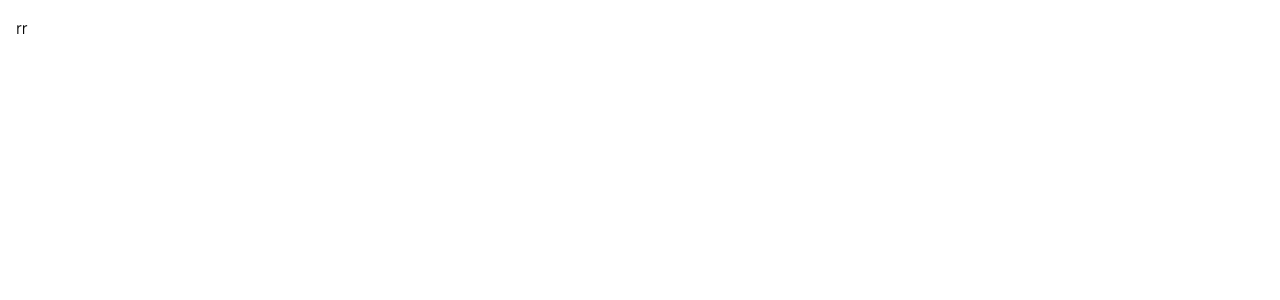
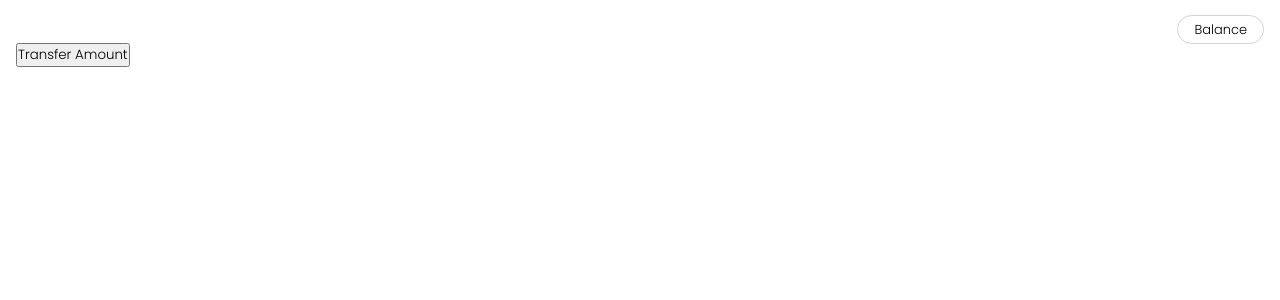
Before and after one commit to adityac937/transfer-amount, an Angular app: page / in a window 1280 px wide. Shown: the top 300 px of the page. Built offline with nearby package versions, Linux system fonts and the light colour scheme.

Commit message:
json phase

```diff
--- a/src/app/app.component.html
+++ b/src/app/app.component.html
@@ -1 +1,8 @@
-<p>rr</p>
+<app-topnav></app-topnav>
+
+<div>
+    <button (click)="transferAmount()">Transfer Amount</button>
+    <div>
+
+    </div>
+</div>
--- a/src/app/app.component.scss
+++ b/src/app/app.component.scss
@@ -9,3 +9,44 @@
 body {
   padding: 16px;
 }
+
+.topnav {
+
+  ul {
+    height: 100%;
+    @extend .d-flex;
+    @extend .justify-content-end;
+
+    li {
+      list-style: none;
+
+      a {
+        border: 1px solid lightgray;
+        border-radius: 28px;
+        padding: 4px 16px;
+        font-size: small;
+        cursor: pointer;
+
+        &:hover {
+          box-shadow: 2px 3px 12px -2px lightskyblue;
+        }
+      }
+    }
+  }
+}
+
+.d-flex {
+  display: flex;
+}
+
+.justify-content-between {
+  justify-content: space-between;
+}
+
+.justify-content-end {
+  justify-content: end;
+}
+
+.align-items-center {
+  align-items: center;
+}
--- a/src/app/app.component.ts
+++ b/src/app/app.component.ts
@@ -7,4 +7,5 @@ import { Component } from '@angular/core';
 })
 export class AppComponent {
   title = 'traveller';
+  transferAmount() { }
 }
--- a/src/app/app.module.ts
+++ b/src/app/app.module.ts
@@ -3,10 +3,12 @@ import { NgModule } from '@angular/core';
 import { BrowserModule } from '@angular/platform-browser';
 
 import { AppComponent } from './app.component';
+import { TopNavComponent } from './app/topnav';
 
 @NgModule({
   declarations: [
     AppComponent,
+    TopNavComponent
   ],
   imports: [
     BrowserModule,
--- /dev/null
+++ b/src/app/app/topnav/index.ts
@@ -0,0 +1 @@
+export * from './topnav.component';
--- /dev/null
+++ b/src/app/app/topnav/topnav.component.html
@@ -0,0 +1,9 @@
+<div class="topnav">
+
+    <ul>
+        <li>
+            <a>Balance</a>
+        </li>
+    </ul>
+
+</div>
```
Also changed, not shown: src/app/app/topnav/topnav.component.ts (added, +7 -0 lines), src/app/app/container/container.component.html (added), src/app/app/container/container.component.ts (added), src/app/app/container/container.module.ts (added), 1 other file (tests, documents, lock files or other folders).
